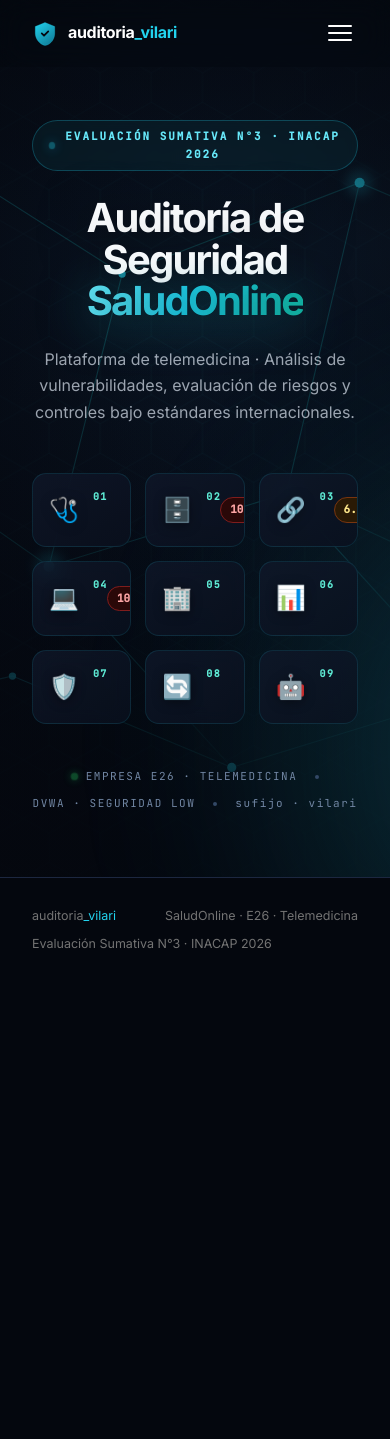
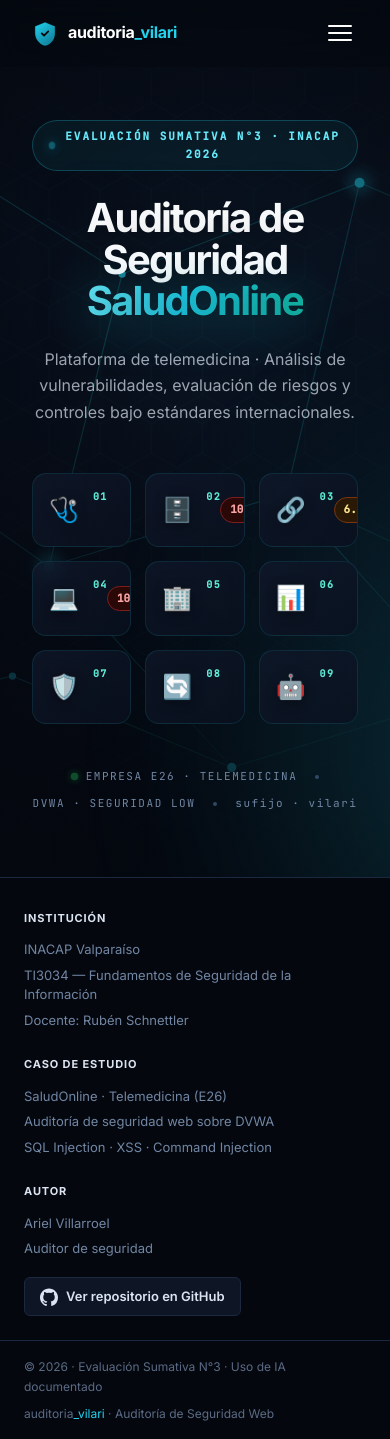
Before and after one commit to donkked/auditoria_vilari, a React (Vite) app: page / in a window 390 px wide. Before the commit the page ends 982 px from the top, so only its background shows below. Built offline with nearby package versions, Linux system fonts and the light colour scheme.

Commit message:
feat: footer enriquecido con 3 columnas y botón a GitHub
- Institución / Caso de Estudio (SaludOnline, DVWA) / Autor
- botón "Ver repositorio en GitHub" con ícono, enlace al repo
- barra inferior con créditos; responsive a 1 columna en móvil

```diff
--- a/src/App.css
+++ b/src/App.css
@@ -167,21 +167,100 @@
   border-top: 1px solid var(--c-border);
 }
 
-.site-footer-inner {
+.site-footer-top {
   max-width: 1240px;
   margin: 0 auto;
-  padding: 28px 32px;
+  padding: 44px 32px 30px;
+  display: grid;
+  grid-template-columns: repeat(3, 1fr);
+  gap: 32px;
+}
+
+.footer-col {
+  display: flex;
+  flex-direction: column;
+  gap: 6px;
+  font-size: 13px;
+  line-height: 1.5;
+  color: var(--c-muted);
+}
+
+.footer-col h4 {
+  margin: 0 0 8px;
+  font-size: 11px;
+  font-weight: 700;
+  letter-spacing: .08em;
+  text-transform: uppercase;
+  color: var(--c-text);
+}
+
+.footer-col-right {
+  text-align: right;
+  align-items: flex-end;
+}
+
+.footer-github {
+  margin-top: 12px;
+  display: inline-flex;
+  align-items: center;
+  gap: 8px;
+  padding: 9px 15px;
+  border: 1px solid var(--c-border);
+  border-radius: var(--radius-sm);
+  background: var(--c-surface);
+  color: var(--c-text);
+  font-size: 13px;
+  font-weight: 600;
+  text-decoration: none;
+  transition: border-color .18s ease, color .18s ease, box-shadow .18s ease, transform .18s ease;
+}
+
+.footer-github svg {
+  width: 18px;
+  height: 18px;
+  fill: currentColor;
+}
+
+.footer-github:hover {
+  border-color: var(--c-accent);
+  color: var(--c-accent);
+  box-shadow: 0 0 0 1px var(--c-accent), 0 6px 18px rgba(34, 211, 238, .18);
+  transform: translateY(-1px);
+}
+
+.site-footer-bottom {
+  max-width: 1240px;
+  margin: 0 auto;
+  padding: 16px 32px;
+  border-top: 1px solid var(--c-border);
   display: flex;
   flex-wrap: wrap;
-  gap: 8px 28px;
+  gap: 8px 24px;
   align-items: center;
   justify-content: space-between;
-  font-size: 12.5px;
-  color: #737373;
+  font-size: 12px;
+  color: #5b6b85;
 }
 
 .footer-accent {
   color: #22d3ee;
+}
+
+@media (max-width: 760px) {
+  .site-footer-top {
+    grid-template-columns: 1fr;
+    gap: 26px;
+    padding: 32px 24px 24px;
+  }
+  .footer-col-right {
+    text-align: left;
+    align-items: flex-start;
+  }
+  .site-footer-bottom {
+    flex-direction: column;
+    align-items: flex-start;
+    padding: 16px 24px;
+  }
 }
 
 /* ════════════════════════════════════════
--- a/src/App.tsx
+++ b/src/App.tsx
@@ -13,13 +13,49 @@
 import Prompts from './components/Prompts'
 import './App.css'
 
+const GITHUB_URL = 'https://github.com/donkked/auditoria_vilari'
+
 function Footer() {
   return (
     <footer className="site-footer">
-      <div className="site-footer-inner">
-        <span>auditoria<span className="footer-accent">_vilari</span></span>
-        <span>SaludOnline · E26 · Telemedicina</span>
-        <span>Evaluación Sumativa N°3 · INACAP 2026</span>
+      <div className="site-footer-top">
+        <div className="footer-col">
+          <h4>Institución</h4>
+          <span>INACAP Valparaíso</span>
+          <span>TI3034 — Fundamentos de Seguridad de la Información</span>
+          <span>Docente: Rubén Schnettler</span>
+        </div>
+
+        <div className="footer-col">
+          <h4>Caso de Estudio</h4>
+          <span>SaludOnline · Telemedicina (E26)</span>
+          <span>Auditoría de seguridad web sobre DVWA</span>
+          <span>SQL Injection · XSS · Command Injection</span>
+        </div>
+
+        <div className="footer-col footer-col-right">
+          <h4>Autor</h4>
+          <span>Ariel Villarroel</span>
+          <span>Auditor de seguridad</span>
+          <a
+            className="footer-github"
+            href={GITHUB_URL}
+            target="_blank"
+            rel="noopener noreferrer"
+          >
+            <svg viewBox="0 0 24 24" aria-hidden="true">
+              <path d="M12 .5C5.37.5 0 5.87 0 12.5c0 5.3 3.44 9.8 8.21 11.39.6.11.82-.26.82-.58 0-.29-.01-1.04-.02-2.04-3.34.73-4.04-1.61-4.04-1.61-.55-1.39-1.34-1.76-1.34-1.76-1.09-.75.08-.73.08-.73 1.21.09 1.84 1.24 1.84 1.24 1.07 1.84 2.81 1.31 3.5 1 .11-.78.42-1.31.76-1.61-2.67-.3-5.47-1.34-5.47-5.95 0-1.31.47-2.39 1.24-3.23-.12-.31-.54-1.53.12-3.18 0 0 1.01-.32 3.3 1.23a11.5 11.5 0 0 1 6 0c2.29-1.55 3.3-1.23 3.3-1.23.66 1.65.24 2.87.12 3.18.77.84 1.24 1.92 1.24 3.23 0 4.62-2.81 5.64-5.49 5.94.43.37.81 1.1.81 2.22 0 1.6-.01 2.89-.01 3.28 0 .32.22.7.83.58A12.01 12.01 0 0 0 24 12.5C24 5.87 18.63.5 12 .5z" />
+            </svg>
+            Ver repositorio en GitHub
+          </a>
+        </div>
+      </div>
+
+      <div className="site-footer-bottom">
+        <span>© 2026 · Evaluación Sumativa N°3 · Uso de IA documentado</span>
+        <span>
+          auditoria<span className="footer-accent">_vilari</span> · Auditoría de Seguridad Web
+        </span>
       </div>
     </footer>
   )
```
